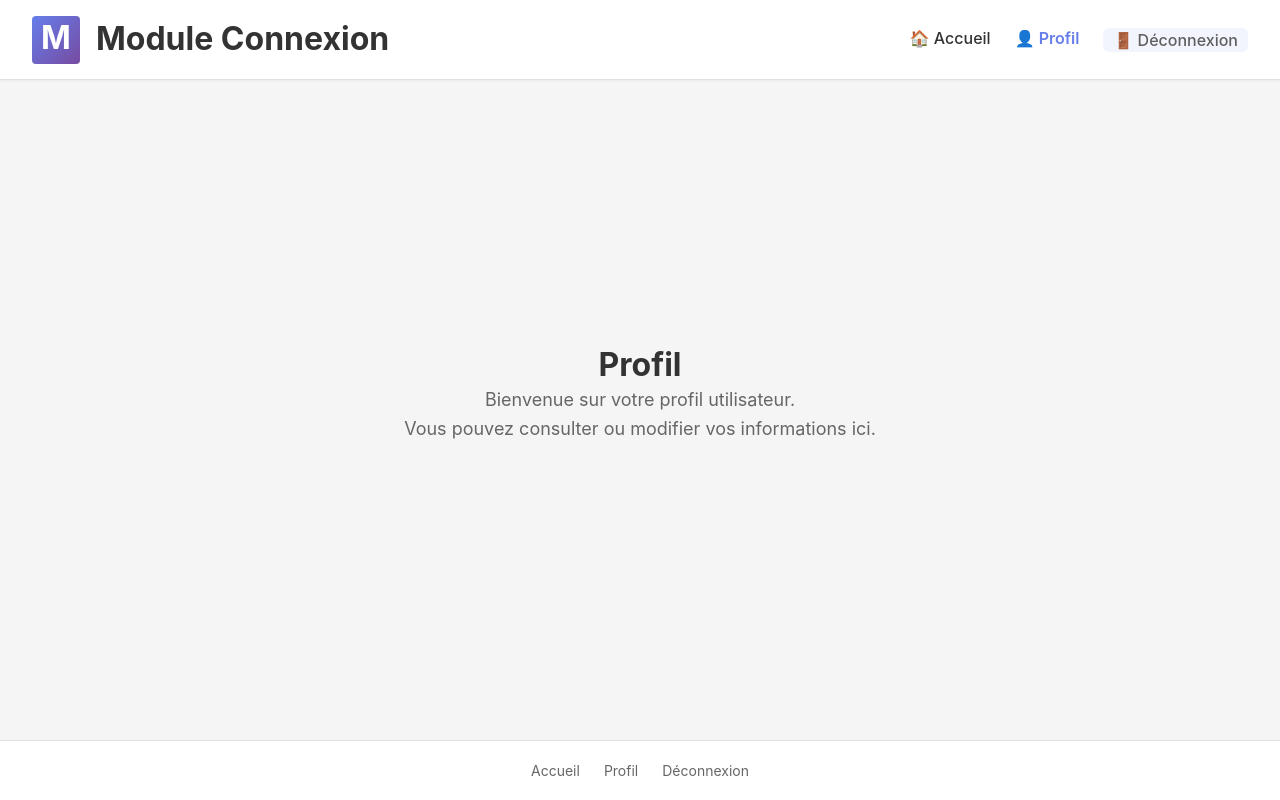
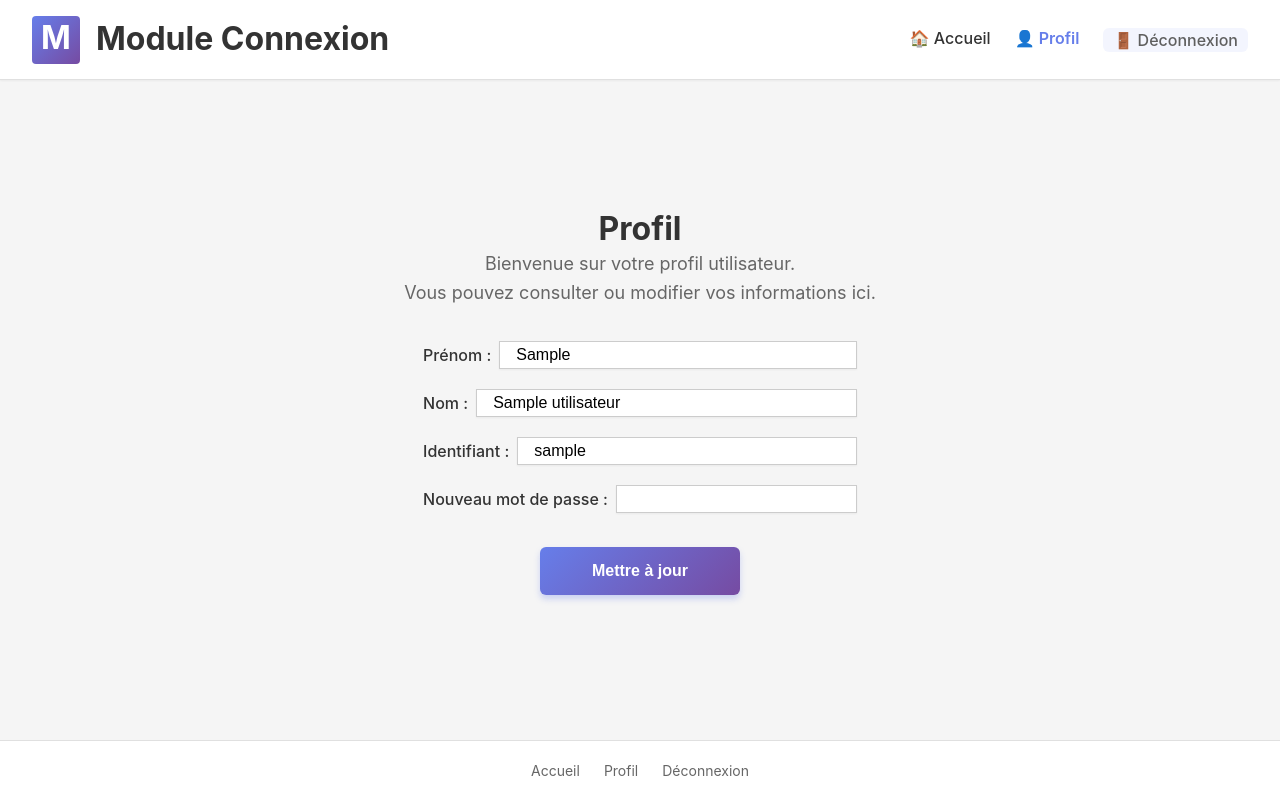
Before and after one commit to sylvain-malbon/module-connexion, a PHP site: page /pages/profil.php in a window 1280 px wide. Run offline with PHP 8.4, Linux system fonts and the light colour scheme; the visitor is signed in with stand-in values (Sample User, id 1); tables that the repository leaves empty or names only in its code hold one stand-in row (values such as "Sample post").

Commit message:
Complétion des pages profil et admin

```diff
--- a/pages/profil.php
+++ b/pages/profil.php
@@ -1,29 +1,95 @@
+<?php
+session_start();
+if (!isset($_SESSION['login'])) {
+    header('Location: connexion.php');
+    exit;
+}
+
+// Connexion à la base de données
+$bdd = mysqli_connect('localhost', 'root', '', 'moduleconnexion');
+if (!$bdd) {
+    die('Erreur de connexion : ' . mysqli_connect_error());
+}
+
+// Récupération des infos utilisateur
+$login = $_SESSION['login'];
+$requete = mysqli_query($bdd, "SELECT * FROM utilisateurs WHERE login = '$login'");
+$user = mysqli_fetch_assoc($requete);
+
+// Mise à jour des infos si formulaire soumis
+if ($_SERVER['REQUEST_METHOD'] === 'POST') {
+    $prenom = mysqli_real_escape_string($bdd, $_POST['prenom']);
+    $nom = mysqli_real_escape_string($bdd, $_POST['nom']);
+    $newLogin = mysqli_real_escape_string($bdd, $_POST['login']);
+    $password = $_POST['password'];
+
+    // Mise à jour avec ou sans nouveau mot de passe
+    if (!empty($password)) {
+        $hashed = password_hash($password, PASSWORD_DEFAULT);
+        $update = mysqli_query($bdd, "UPDATE utilisateurs SET prenom='$prenom', nom='$nom', login='$newLogin', password='$hashed' WHERE login='$login'");
+    } else {
+        $update = mysqli_query($bdd, "UPDATE utilisateurs SET prenom='$prenom', nom='$nom', login='$newLogin' WHERE login='$login'");
+    }
+
+    if ($update) {
+        $_SESSION['login'] = $newLogin;
+        header('Location: profil.php');
+        exit;
+    } else {
+        echo "<p class='error'>Erreur lors de la mise à jour.</p>";
+    }
+}
+?>
+
 <!DOCTYPE html>
 <html lang="fr">
 
 <head>
     <meta charset="UTF-8">
-    <title>Connexion</title>
+    <title>Profil</title>
     <link rel="stylesheet" href="../assets/css/style.css">
-
 </head>
 
 <body>
+
     <!-- Header -->
-    <?php include('../assets/includes/header.php');
-    ?>
+    <?php include('../assets/includes/header.php'); ?>
 
+    <!-- Main -->
     <main class="main">
         <h2 class="title">Profil</h2>
         <p class="description">
             Bienvenue sur votre profil utilisateur.<br>
             Vous pouvez consulter ou modifier vos informations ici.
         </p>
-        <!-- Contenu spécifique au profil -->
+
+        <form method="POST">
+            <div class="form-group">
+                <label for="prenom">Prénom :</label>
+                <input type="text" name="prenom" value="<?= htmlspecialchars($user['prenom']) ?>" required>
+            </div>
+
+            <div class="form-group">
+                <label for="nom">Nom :</label>
+                <input type="text" name="nom" value="<?= htmlspecialchars($user['nom']) ?>" required>
+            </div>
+
+            <div class="form-group">
+                <label for="login">Identifiant :</label>
+                <input type="text" name="login" value="<?= htmlspecialchars($user['login']) ?>" required>
+            </div>
+
+            <div class="form-group">
+                <label for="password">Nouveau mot de passe :</label>
+                <input type="password" name="password">
+            </div>
+
+            <button type="submit" class="btn-primary">Mettre à jour</button>
+        </form>
     </main>
 
     <!-- Footer -->
-    <?php
-    include_once('../assets/includes/footer.php');
-    ?>
+    <?php include_once('../assets/includes/footer.php'); ?>
 </body>
+
+</html>
```
Also changed, not shown: pages/admin.php (+35 -1 lines).
